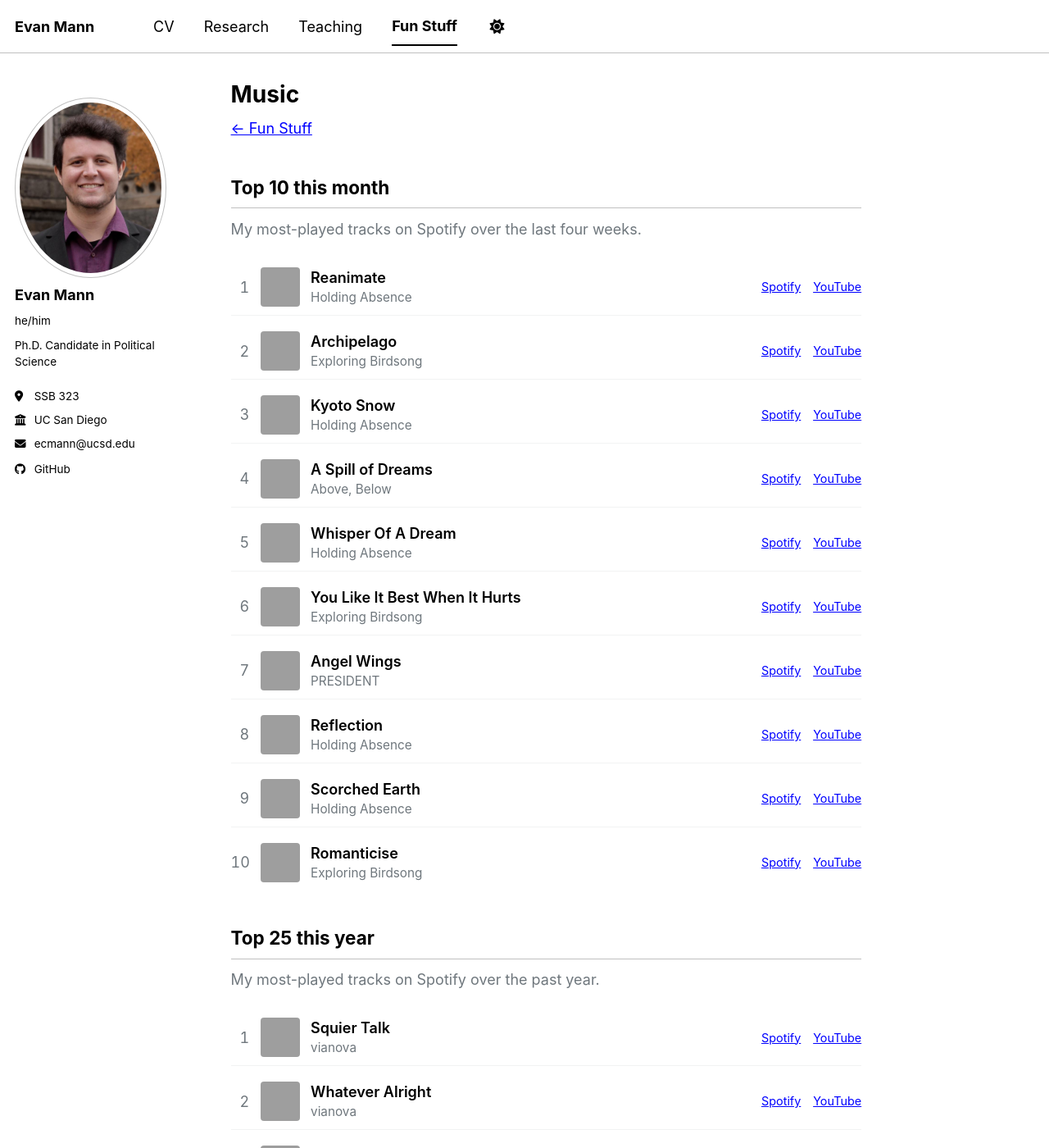
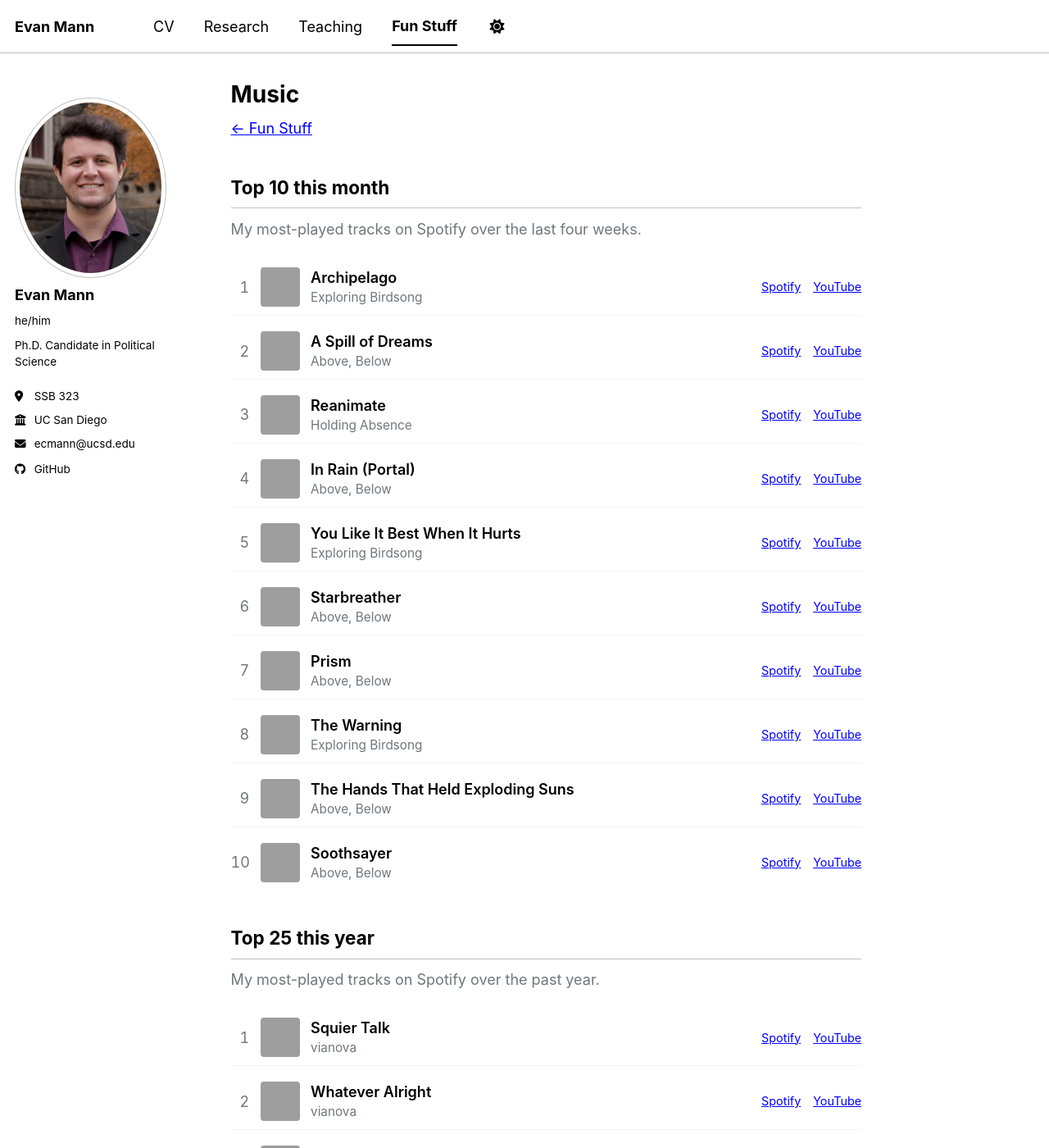
Before and after one commit to ecmannn/ecmannn.github.io, a Jekyll site: the page built from _pages/fun-stuff-music.md, in a window 1280 px wide and 1400 px high, cut to the strip 0-1400 px from the top of the window. Shown: the whole strip at 82% size. Built offline with Jekyll 4.4.1, drawn with Linux system fonts in a browser that asks for light colours; a script bundle is joined from its source files by our own code; library files that are not in the unit come from our copies; some of the changed text lies outside the part shown; grey boxes are pictures that could not be loaded.

Commit message:
Update Spotify top tracks

```diff
--- a/_data/spotify.json
+++ b/_data/spotify.json
@@ -1,10 +1,30 @@
 {
-  "fetched_at": "2026-10-19",
+  "fetched_at": "2026-10-26",
   "month": {
     "time_range": "short_term",
     "tracks": [
       {
         "rank": 1,
+        "name": "Archipelago",
+        "artist": "Exploring Birdsong",
+        "album": "Every House We Built",
+        "album_art": "https://i.scdn.co/image/ab67616d00001e024c751595c3b511b6c99f1824",
+        "spotify_url": "https://open.spotify.com/track/5dPNLk9u7KCKdfUEQc1J4h",
+        "youtube_video_id": "Wpo5xww00LA",
+        "youtube_url": "https://www.youtube.com/watch?v=Wpo5xww00LA"
+      },
+      {
+        "rank": 2,
+        "name": "A Spill of Dreams",
+        "artist": "Above, Below",
+        "album": "I Guess It Was Nowhere",
+        "album_art": "https://i.scdn.co/image/ab67616d00001e02601b9b0073cbca7624a25fee",
+        "spotify_url": "https://open.spotify.com/track/6v162j7vqbx1T7NTm18Y6J",
+        "youtube_video_id": "r9sOqLYld8M",
+        "youtube_url": "https://www.youtube.com/watch?v=r9sOqLYld8M"
+      },
+      {
+        "rank": 3,
         "name": "Reanimate",
         "artist": "Holding Absence",
         "album": "Modern Life Is Lonely",
@@ -14,47 +34,17 @@
         "youtube_url": "https://www.youtube.com/watch?v=foAEMgk1NFA"
       },
       {
-        "rank": 2,
-        "name": "Archipelago",
-        "artist": "Exploring Birdsong",
-        "album": "Every House We Built",
-        "album_art": "https://i.scdn.co/image/ab67616d00001e024c751595c3b511b6c99f1824",
-        "spotify_url": "https://open.spotify.com/track/5dPNLk9u7KCKdfUEQc1J4h",
-        "youtube_video_id": "Wpo5xww00LA",
-        "youtube_url": "https://www.youtube.com/watch?v=Wpo5xww00LA"
-      },
-      {
-        "rank": 3,
-        "name": "Kyoto Snow",
-        "artist": "Holding Absence",
-        "album": "Modern Life Is Lonely",
-        "album_art": "https://i.scdn.co/image/ab67616d00001e026237e76bf3eca6f029659912",
-        "spotify_url": "https://open.spotify.com/track/6aOV2nWSB8QCNspITCS8dS",
-        "youtube_video_id": "c-vZmWf4XEM",
-        "youtube_url": "https://www.youtube.com/watch?v=c-vZmWf4XEM"
-      },
-      {
         "rank": 4,
-        "name": "A Spill of Dreams",
+        "name": "In Rain (Portal)",
         "artist": "Above, Below",
         "album": "I Guess It Was Nowhere",
         "album_art": "https://i.scdn.co/image/ab67616d00001e02601b9b0073cbca7624a25fee",
-        "spotify_url": "https://open.spotify.com/track/6v162j7vqbx1T7NTm18Y6J",
-        "youtube_video_id": "r9sOqLYld8M",
-        "youtube_url": "https://www.youtube.com/watch?v=r9sOqLYld8M"
+        "spotify_url": "https://open.spotify.com/track/3ySlQDKiNmIURoSrdV5pCw",
+        "youtube_video_id": "KUVwc3QQ-KY",
+        "youtube_url": "https://www.youtube.com/watch?v=KUVwc3QQ-KY"
       },
       {
         "rank": 5,
-        "name": "Whisper Of A Dream",
-        "artist": "Holding Absence",
-        "album": "Modern Life Is Lonely",
-        "album_art": "https://i.scdn.co/image/ab67616d00001e026237e76bf3eca6f029659912",
-        "spotify_url": "https://open.spotify.com/track/2LRxcDlrl6Z2yqSzSIVnEO",
-        "youtube_video_id": "o7QbtEsO3zE",
-        "youtube_url": "https://www.youtube.com/watch?v=o7QbtEsO3zE"
-      },
-      {
-        "rank": 6,
         "name": "You Like It Best When It Hurts",
         "artist": "Exploring Birdsong",
         "album": "Every House We Built",
@@ -64,44 +54,54 @@
         "youtube_url": "https://www.youtube.com/watch?v=vNOAC9BuBP4"
       },
       {
+        "rank": 6,
+        "name": "Starbreather",
+        "artist": "Above, Below",
+        "album": "I Guess It Was Nowhere",
+        "album_art": "https://i.scdn.co/image/ab67616d00001e02601b9b0073cbca7624a25fee",
+        "spotify_url": "https://open.spotify.com/track/2EmOv35dL1ZOoYQo49yjk7",
+        "youtube_video_id": "Gke5aKXFcOA",
+        "youtube_url": "https://www.youtube.com/watch?v=Gke5aKXFcOA"
+      },
+      {
         "rank": 7,
-        "name": "Angel Wings",
-        "artist": "PRESIDENT",
-        "album": "Blood Of Your Empire",
-        "album_art": "https://i.scdn.co/image/ab67616d00001e02c02429c15cdba5c68d912efa",
-        "spotify_url": "https://open.spotify.com/track/4TrjpPYCFeBASiz8OVyjc8",
-        "youtube_video_id": "i-gJbh7rask",
-        "youtube_url": "https://www.youtube.com/watch?v=i-gJbh7rask"
+        "name": "Prism",
+        "artist": "Above, Below",
+        "album": "I Guess It Was Nowhere",
+        "album_art": "https://i.scdn.co/image/ab67616d00001e02601b9b0073cbca7624a25fee",
+        "spotify_url": "https://open.spotify.com/track/3jfpUxMMEr8awJNZQlslf6",
+        "youtube_video_id": "tX_23613hr4",
+        "youtube_url": "https://www.youtube.com/watch?v=tX_23613hr4"
       },
       {
         "rank": 8,
-        "name": "Reflection",
-        "artist": "Holding Absence",
-        "album": "Modern Life Is Lonely",
-        "album_art": "https://i.scdn.co/image/ab67616d00001e026237e76bf3eca6f029659912",
-        "spotify_url": "https://open.spotify.com/track/4YcT4cxVdyeFSIgVMVlB2a",
-        "youtube_video_id": "X4qxOMUTIDg",
-        "youtube_url": "https://www.youtube.com/watch?v=X4qxOMUTIDg"
+        "name": "The Warning",
+        "artist": "Exploring Birdsong",
+        "album": "Every House We Built",
+        "album_art": "https://i.scdn.co/image/ab67616d00001e024c751595c3b511b6c99f1824",
+        "spotify_url": "https://open.spotify.com/track/3wRIT6Ve8yYNCL7T6peK5J",
+        "youtube_video_id": "A8EQdDwLCcw",
+        "youtube_url": "https://www.youtube.com/watch?v=A8EQdDwLCcw"
       },
       {
         "rank": 9,
-        "name": "Scorched Earth",
-        "artist": "Holding Absence",
-        "album": "Modern Life Is Lonely",
-        "album_art": "https://i.scdn.co/image/ab67616d00001e026237e76bf3eca6f029659912",
-        "spotify_url": "https://open.spotify.com/track/66y6oEQs6kNLiFT9U8P8y7",
-        "youtube_video_id": "bjQ8E95s2D4",
-        "youtube_url": "https://www.youtube.com/watch?v=bjQ8E95s2D4"
+        "name": "The Hands That Held Exploding Suns",
+        "artist": "Above, Below",
+        "album": "I Guess It Was Nowhere",
+        "album_art": "https://i.scdn.co/image/ab67616d00001e02601b9b0073cbca7624a25fee",
+        "spotify_url": "https://open.spotify.com/track/44HfmFoDAXJryTiHexS8AE",
+        "youtube_video_id": "BlaKL0GNWPQ",
+        "youtube_url": "https://www.youtube.com/watch?v=BlaKL0GNWPQ"
       },
       {
         "rank": 10,
-        "name": "Romanticise",
-        "artist": "Exploring Birdsong",
-        "album": "Every House We Built",
-        "album_art": "https://i.scdn.co/image/ab67616d00001e024c751595c3b511b6c99f1824",
-        "spotify_url": "https://open.spotify.com/track/3d5r19oEK1jrb8UFShzwVX",
-        "youtube_video_id": "up8mCDXsUR8",
-        "youtube_url": "https://www.youtube.com/watch?v=up8mCDXsUR8"
+        "name": "Soothsayer",
+        "artist": "Above, Below",
+        "album": "I Guess It Was Nowhere",
+        "album_art": "https://i.scdn.co/image/ab67616d00001e02601b9b0073cbca7624a25fee",
+        "spotify_url": "https://open.spotify.com/track/2p8OtDHXlxMH1oG9XmBsb7",
+        "youtube_video_id": "sXpKW5RCpqA",
+        "youtube_url": "https://www.youtube.com/watch?v=sXpKW5RCpqA"
       }
     ]
   },
@@ -165,8 +165,8 @@
         "album": "People Watching",
         "album_art": "https://i.scdn.co/image/ab67616d00001e02049b3adcd9d9f926e91df19c",
         "spotify_url": "https://open.spotify.com/track/0BRvW4hfXMNBQoK6OAQPsa",
-        "youtube_video_id": "ijRFcqz0erM",
-        "youtube_url": "https://www.youtube.com/watch?v=ijRFcqz0erM"
+        "youtube_video_id": "naqH83OXsfw",
+        "youtube_url": "https://www.youtube.com/watch?v=naqH83OXsfw"
       },
       {
         "rank": 7,
@@ -195,8 +195,8 @@
         "album": "Dark Sun",
         "album_art": "https://i.scdn.co/image/ab67616d00001e02386e4e938647ef307de72919",
         "spotify_url": "https://open.spotify.com/track/1BKShyqTh9TDWc3dFHYXkF",
-        "youtube_video_id": "ygX0QJf_7rU",
-        "youtube_url": "https://www.youtube.com/watch?v=ygX0QJf_7rU"
+        "youtube_video_id": "7abxfS42lqs",
+        "youtube_url": "https://www.youtube.com/watch?v=7abxfS42lqs"
       },
       {
         "rank": 10,
@@ -305,8 +305,8 @@
         "album": "A Stranger To You",
         "album_art": "https://i.scdn.co/image/ab67616d00001e022244c635d7f41716d16150df",
         "spotify_url": "https://open.spotify.com/track/6LTYK7W6hFQh3gkKMd5Afw",
-        "youtube_video_id": "OUwxsLXuk4E",
-        "youtube_url": "https://www.youtube.com/watch?v=OUwxsLXuk4E"
+        "youtube_video_id": "oJtj76dV2Rw",
+        "youtube_url": "https://www.youtube.com/watch?v=oJtj76dV2Rw"
       },
       {
         "rank": 21,
@@ -320,6 +320,16 @@
       },
       {
         "rank": 22,
+        "name": "covet",
+        "artist": "sace6",
+        "album": "brutalist",
+        "album_art": "https://i.scdn.co/image/ab67616d00001e024664fbb38e7d81c9f2338983",
+        "spotify_url": "https://open.spotify.com/track/75F1PnYhdRwu83aSi4y7O1",
+        "youtube_video_id": "4Nn4Surv5xo",
+        "youtube_url": "https://www.youtube.com/watch?v=4Nn4Surv5xo"
+      },
+      {
+        "rank": 23,
         "name": "Destroy Me",
         "artist": "PRESIDENT",
         "album": "King Of Terrors",
@@ -329,7 +339,7 @@
         "youtube_url": "https://www.youtube.com/watch?v=BiBFxKsuW8o"
       },
       {
-        "rank": 23,
+        "rank": 24,
         "name": "Provider",
         "artist": "Sleep Token",
         "album": "Even In Arcadia",
@@ -339,7 +349,7 @@
         "youtube_url": "https://www.youtube.com/watch?v=Sh2vn13Wakg"
       },
       {
-        "rank": 24,
+        "rank": 25,
         "name": "Más Rápido",
         "artist": "vianova",
         "album": "Hit It!",
@@ -347,16 +357,6 @@
         "spotify_url": "https://open.spotify.com/track/4PQrriLa0NasnTnkjBe9dp",
         "youtube_video_id": "wBXcBccTSTQ",
         "youtube_url": "https://www.youtube.com/watch?v=wBXcBccTSTQ"
-      },
-      {
-        "rank": 25,
-        "name": "covet",
-        "artist": "sace6",
-        "album": "brutalist",
-        "album_art": "https://i.scdn.co/image/ab67616d00001e024664fbb38e7d81c9f2338983",
-        "spotify_url": "https://open.spotify.com/track/75F1PnYhdRwu83aSi4y7O1",
-        "youtube_video_id": "4Nn4Surv5xo",
-        "youtube_url": "https://www.youtube.com/watch?v=4Nn4Surv5xo"
       }
     ]
   }
```
